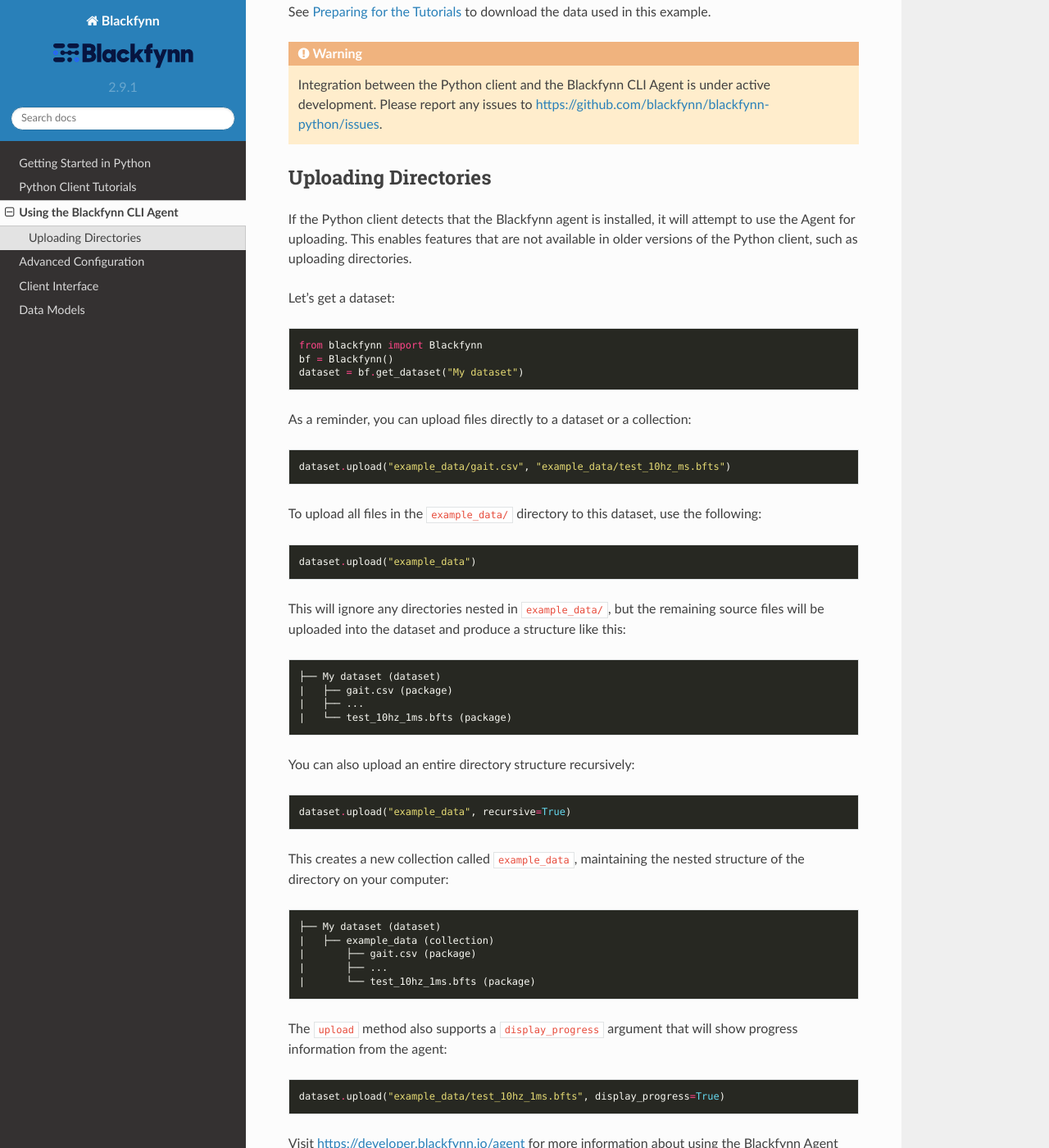
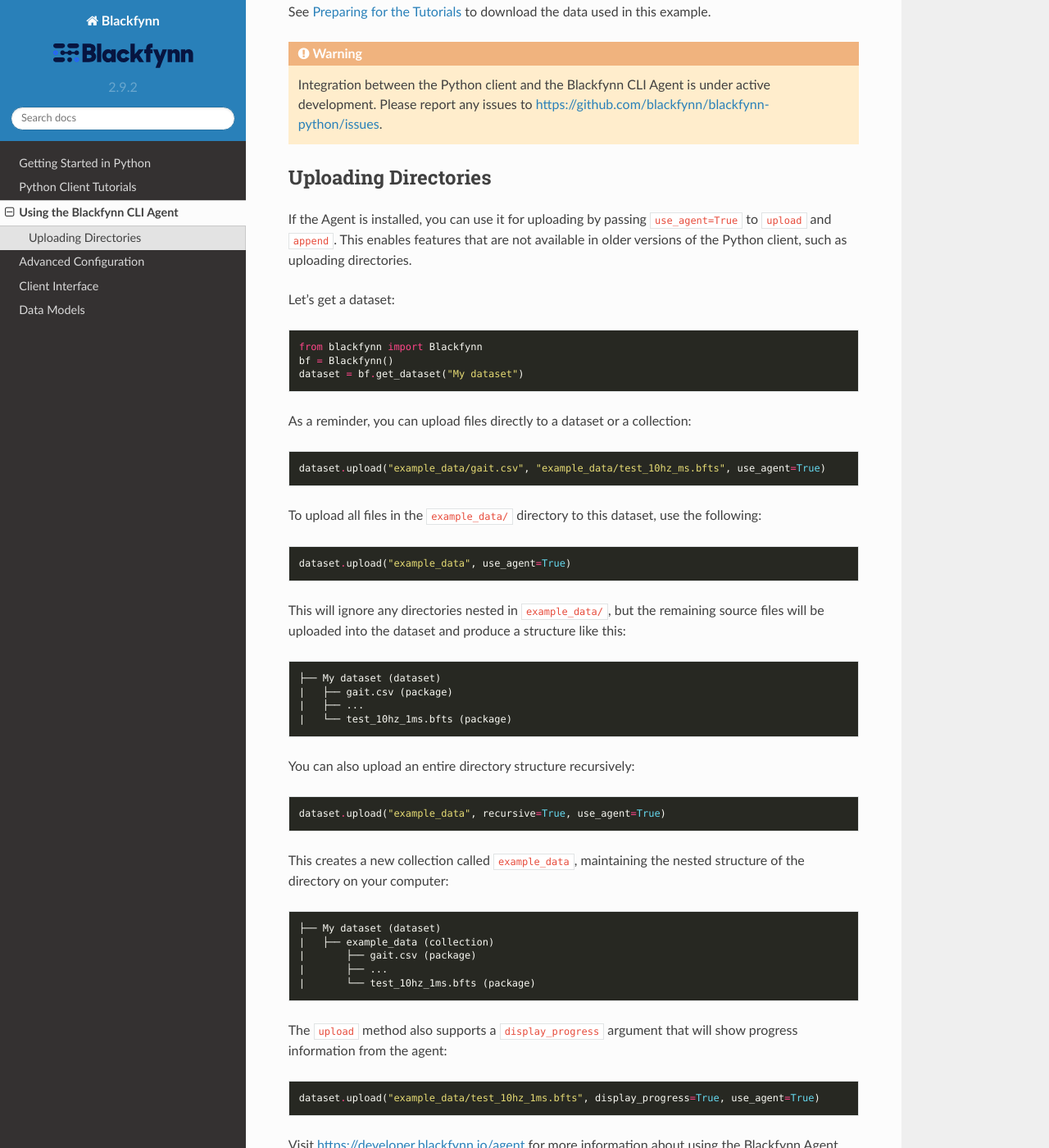
Before and after one commit to tgbugs/blackfynn-python, a Sphinx documentation site: the page built from docs/agent.rst, in a window 1280 px wide and 1400 px high, scrolled down 301 px. Shown: the whole window at 82% size. Built offline with Sphinx 7.4.7 and the Read the Docs theme 2.0.0, drawn with Linux system fonts in a browser that asks for light colours.

Commit message:
Bugfix: Don't use agent by default (#151)
Require users to explicitly pass `use_agent=True` to upload via the agent.

Trying to use the agent by default can cause backwards incompatible behavior
for users with old versions of the agent installed. In this case, new installations
of the Python client will raise an error because the agent version is invalid.

```diff
--- a/blackfynn/__init__.py
+++ b/blackfynn/__init__.py
@@ -28,4 +28,4 @@
 )
 
 __title__ = 'blackfynn'
-__version__ = '2.9.1'
+__version__ = '2.9.2'
--- a/docs/agent.rst
+++ b/docs/agent.rst
@@ -18,7 +18,7 @@
 Uploading Directories
 ^^^^^^^^^^^^^^^^^^^^^
 
-If the Python client detects that the Blackfynn agent is installed, it will attempt to use the Agent for uploading. This enables features that are not available in older versions of the Python client, such as uploading directories.
+If the Agent is installed, you can use it for uploading by passing ``use_agent=True`` to ``upload`` and ``append``. This enables features that are not available in older versions of the Python client, such as uploading directories.
 
 Let's get a dataset:
 
@@ -32,13 +32,13 @@
 
 .. code-block:: python
 
-   dataset.upload("example_data/gait.csv", "example_data/test_10hz_ms.bfts")
+   dataset.upload("example_data/gait.csv", "example_data/test_10hz_ms.bfts", use_agent=True)
 
 To upload all files in the ``example_data/`` directory to this dataset, use the following:
 
 .. code-block:: python
 
-   dataset.upload("example_data")
+   dataset.upload("example_data", use_agent=True)
 
 This will ignore any directories nested in ``example_data/``, but the remaining source files will be uploaded into the dataset and produce a structure like this:
 
@@ -53,7 +53,7 @@
 
 .. code-block:: python
 
-   dataset.upload("example_data", recursive=True)
+   dataset.upload("example_data", recursive=True, use_agent=True)
 
 This creates a new collection called ``example_data``, maintaining the nested structure of the directory on your computer:
 
@@ -69,6 +69,6 @@
 
 .. code-block:: python
 
-   dataset.upload("example_data/test_10hz_1ms.bfts", display_progress=True)
+   dataset.upload("example_data/test_10hz_1ms.bfts", display_progress=True, use_agent=True)
 
 Visit https://developer.blackfynn.io/agent for more information about using the Blackfynn Agent directly.
```
Also changed, not shown: CHANGELOG.md (+4 -0 lines), 3 other files.
